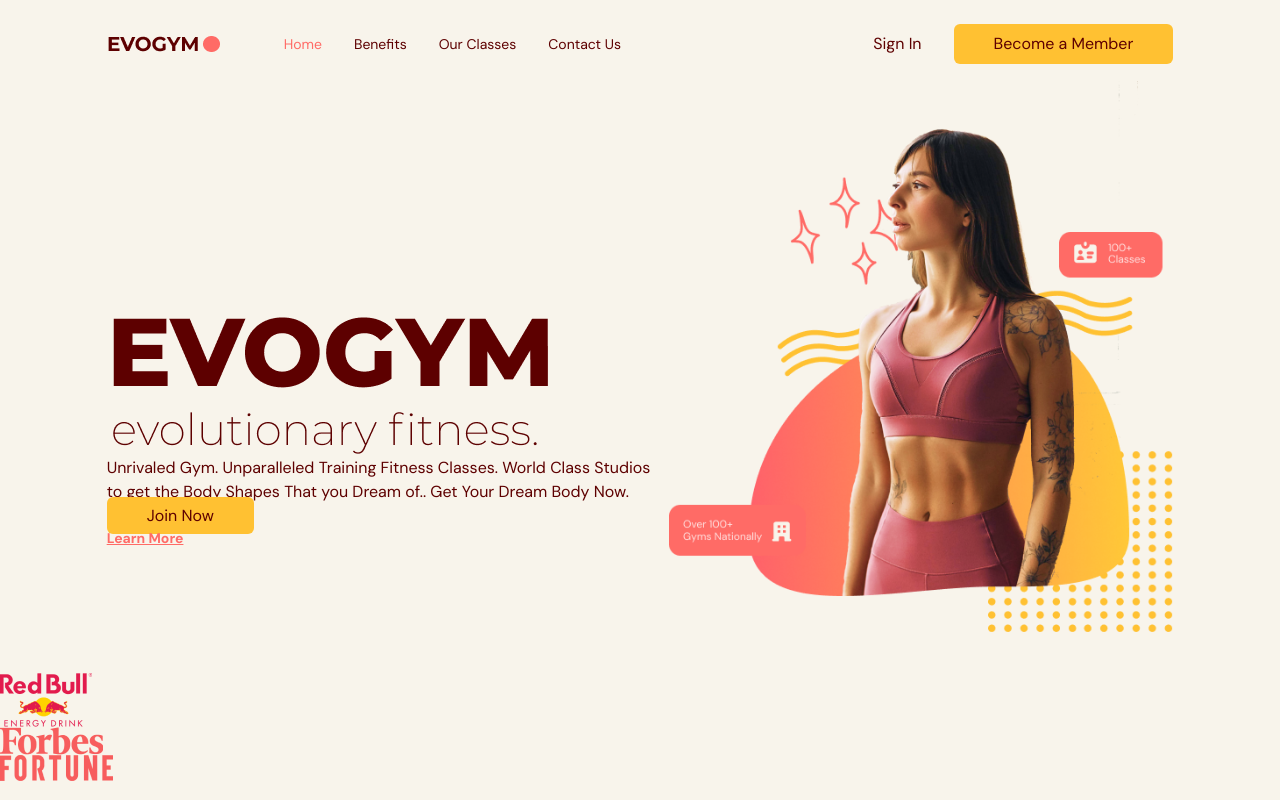
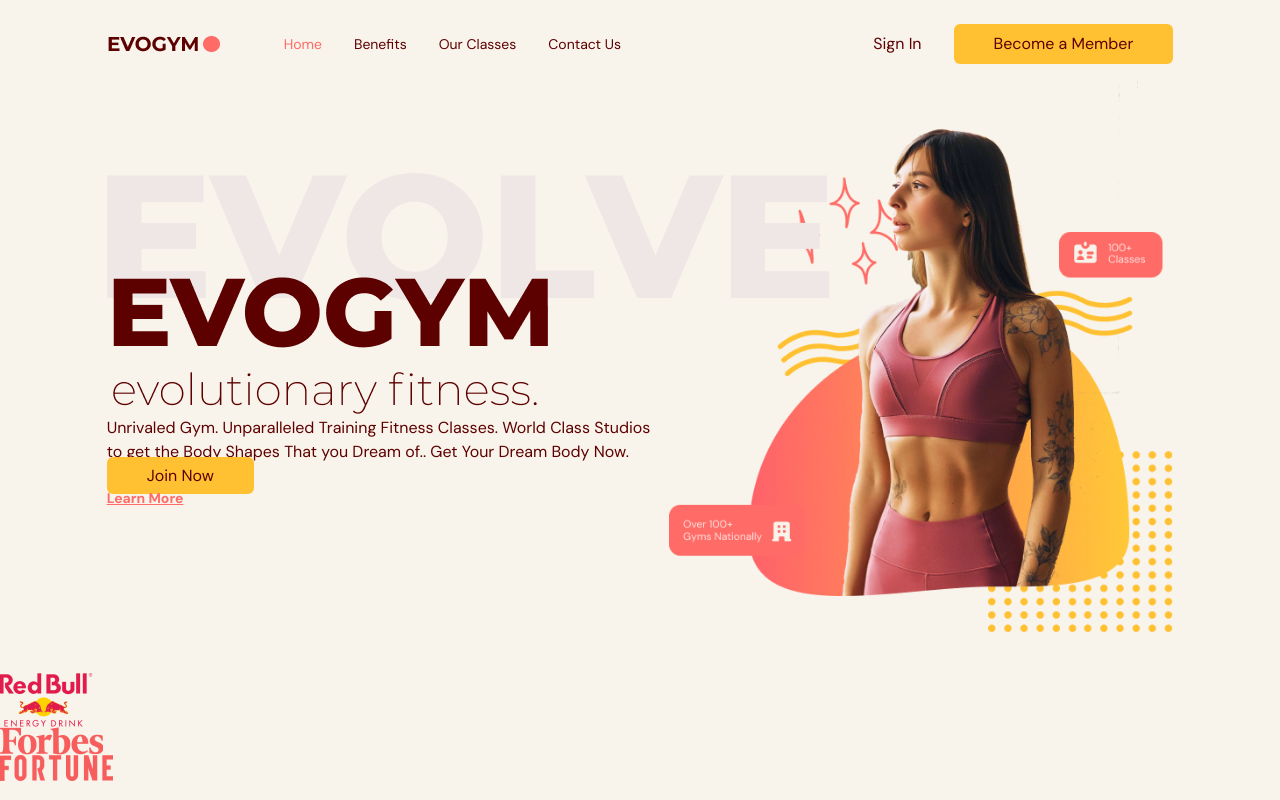
Before and after one commit to markmark21/Fitness-App, a React (Vite) app: page / in a window 1280 px wide. Built offline with nearby package versions, Linux system fonts and the light colour scheme.

Commit message:
Home page

```diff
--- a/src/scenes/home/Home.tsx
+++ b/src/scenes/home/Home.tsx
@@ -24,12 +24,13 @@ const Home = ({setSelectedPage}: Props) => {
             {/* MAIN HEADER */}
             <div className='z-10 mt-32 md: basis-3/5'>
                 {/* HEADINGS */}
-                <div>
-                    <div>
-                        <div>
+                <div className='md:-mt-20 '>
+                    <div className='relative'>
+                        <div className='before:absolute before:-top-20 berore:-left-20 before:z-[-1] md:before:content-evolvetext'>
                             <img src={HomePageText} alt="home-page-text"/>
                         </div>
                     </div>
+
                     <p>
                         Unrivaled Gym. Unparalleled Training Fitness Classes. World Class
                         Studios to get the Body Shapes That you Dream of.. Get Your Dream
```
